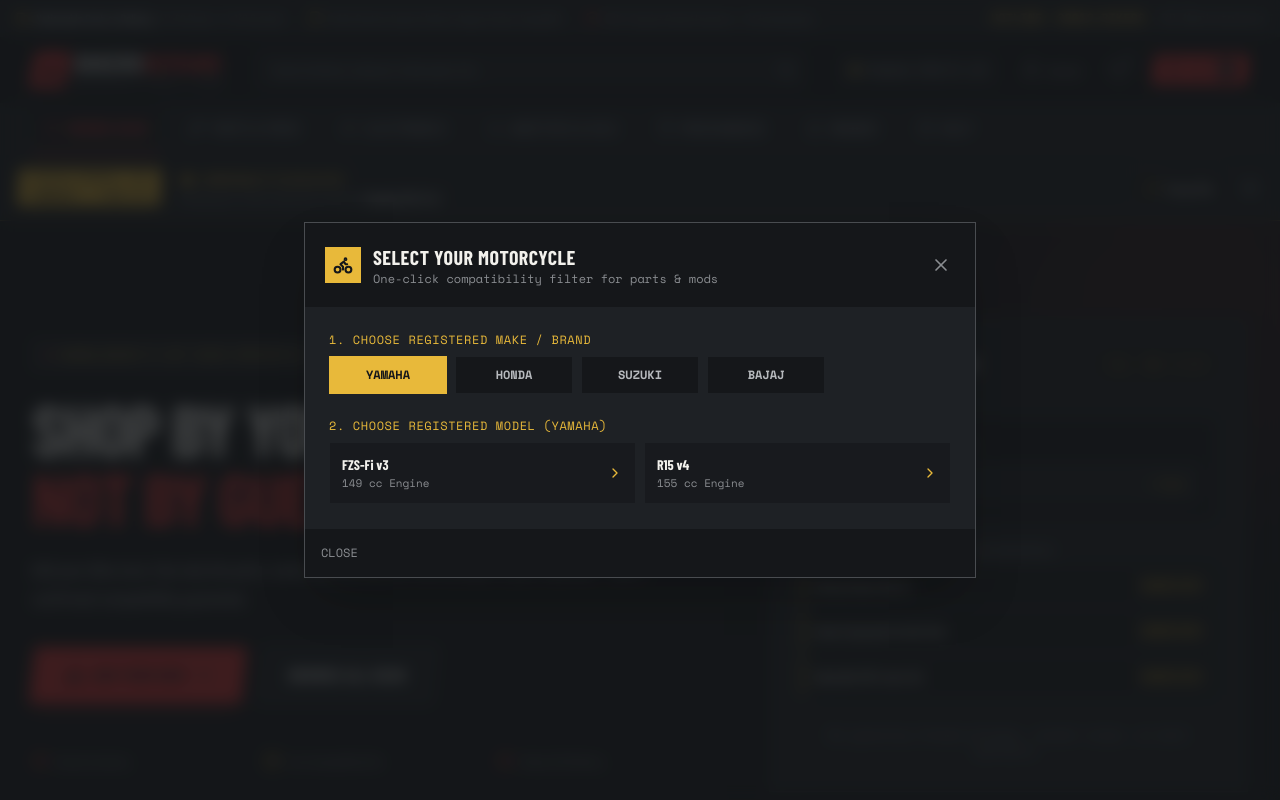
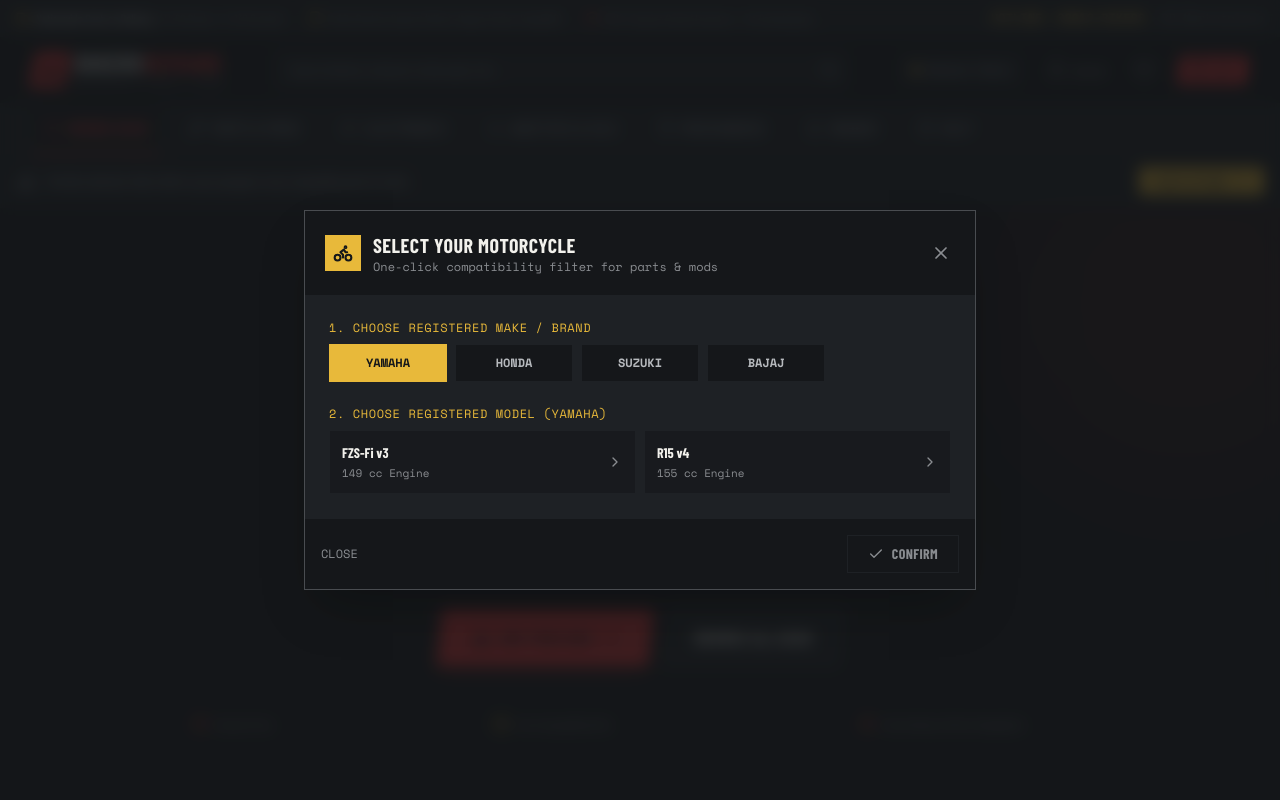
Before and after one commit to jahirul-pu/bikers-demand, a Next.js app: page / in a window 1280 px wide. Both pictures are taken after a click on the button "ADD YOUR BIKE". Shown: the top 800 px of the page. Built offline with nearby package versions, Linux system fonts and the light colour scheme; a web font is replaced by a local one.

Commit message:
feat: implement landing page layout with bike selection modal and category navigation components

```diff
--- a/src/app/page.tsx
+++ b/src/app/page.tsx
@@ -1,7 +1,8 @@
 "use client";
 
-import React, { useState } from "react";
+import React, { useState, useEffect } from "react";
 import UtilityBar from "@/components/layout/UtilityBar";
+import { LocalStorageDB } from "@/lib/localStorageDB";
 import Header from "@/components/layout/Header";
 import Navigation from "@/components/layout/Navigation";
 import BikeSelectionStrip from "@/components/landing/BikeSelectionStrip";
@@ -15,17 +16,61 @@
 import { Product } from "@/components/landing/ProductCard";
 
 export default function Home() {
-  // Bike state management
-  const [selectedBike, setSelectedBike] = useState<BikeOption | null>({
-    brand: "Yamaha",
-    model: "FZS-Fi",
-    variant: "v3",
-    cc: "149cc",
-  });
+  // Bike state management — loaded from user garage
+  const [selectedBike, setSelectedBike] = useState<BikeOption | null>(null);
   const [isBikeModalOpen, setIsBikeModalOpen] = useState(false);
-  const [cartCount, setCartCount] = useState(2);
-  const [favCount, setFavCount] = useState(1);
+  const [cartCount, setCartCount] = useState(0);
+  const [favCount, setFavCount] = useState(0);
   const [activeCategory, setActiveCategory] = useState("riding-gear");
+  const [isLoggedIn, setIsLoggedIn] = useState(false);
+
+  // Read primary bike (index 0) from garage on mount
+  const loadPrimaryBike = () => {
+    try {
+      const user = localStorage.getItem("bikers_demand_user");
+      const loggedIn = !!user;
+      setIsLoggedIn(loggedIn);
+
+      if (loggedIn) {
+        // Only read garage bike if logged in
+        const garage = LocalStorageDB.getUserGarage();
+        if (garage.length > 0) {
+          const primary = garage[0];
+          setSelectedBike({
+            brand: primary.brand,
+            model: primary.model,
+            variant: "",
+            cc: `${primary.displacementCc}cc`,
+          });
+        } else {
+          setSelectedBike(null);
+        }
+      } else {
+        // Guest — always blank, no persistent bike
+        setSelectedBike(null);
+      }
+
+      // Sync cart & fav counts
+      const cart = JSON.parse(localStorage.getItem("bikers_demand_cart") || "[]");
+      const favs = JSON.parse(localStorage.getItem("bikers_demand_favs") || "[]");
+      setCartCount(Array.isArray(cart) ? cart.reduce((s: number, i: {quantity?: number}) => s + (i.quantity ?? 1), 0) : 0);
+      setFavCount(Array.isArray(favs) ? favs.length : 0);
+    } catch {
+      // silent fail
+    }
+  };
+
+  useEffect(() => {
+    LocalStorageDB.init();
+    loadPrimaryBike();
+    window.addEventListener("storage", loadPrimaryBike);
+    window.addEventListener("focus", loadPrimaryBike);
+    return () => {
+      window.removeEventListener("storage", loadPrimaryBike);
+      window.removeEventListener("focus", loadPrimaryBike);
+    };
+  // eslint-disable-next-line react-hooks/exhaustive-deps
+  }, []);
 
   const bikeDisplayName = selectedBike
     ? `${selectedBike.brand} ${selectedBike.model} ${selectedBike.variant || ""}`.trim()
@@ -61,6 +106,7 @@
       {/* 4. Bike Selection Strip */}
       <BikeSelectionStrip
         selectedBike={selectedBike}
+        isLoggedIn={isLoggedIn}
         onOpenBikeModal={() => setIsBikeModalOpen(true)}
         onClearBike={() => setSelectedBike(null)}
       />
@@ -106,7 +152,33 @@
       <BikeSelectorModal
         isOpen={isBikeModalOpen}
         onClose={() => setIsBikeModalOpen(false)}
-        onSelectBike={(bike) => setSelectedBike(bike)}
+        onSelectBike={(bike) => {
+          setSelectedBike(bike);
+          // Only persist to garage if logged in
+          if (isLoggedIn) {
+            try {
+              const garage = LocalStorageDB.getUserGarage();
+              const slug = `${bike.brand}-${bike.model}`.toLowerCase().replace(/[^a-z0-9]+/g, "-");
+              const cc = parseInt(bike.cc?.replace(/[^0-9]/g, "") || "0", 10);
+              const existingIdx = garage.findIndex(
+                (b) => b.brand === bike.brand && b.model === bike.model
+              );
+              let updated;
+              if (existingIdx > -1) {
+                const [existing] = garage.splice(existingIdx, 1);
+                updated = [existing, ...garage];
+              } else {
+                updated = [
+                  { id: `gb-${Date.now()}`, brand: bike.brand, model: bike.model, displacementCc: cc, yearStart: 2018, yearEnd: 2026, slug },
+                  ...garage,
+                ];
+              }
+              LocalStorageDB.saveUserGarage(updated);
+              window.dispatchEvent(new Event("storage"));
+            } catch { /* silent */ }
+          }
+          setIsBikeModalOpen(false);
+        }}
         currentBike={selectedBike}
       />
     </div>
--- a/src/components/landing/BikeSelectionStrip.tsx
+++ b/src/components/landing/BikeSelectionStrip.tsx
@@ -1,5 +1,5 @@
 import React from "react";
-import { CheckCircle2, RefreshCw, XCircle } from "lucide-react";
+import { CheckCircle2, RefreshCw, XCircle, Bike, ArrowRight } from "lucide-react";
 
 interface BikeSelectionStripProps {
   selectedBike: {
@@ -8,17 +8,43 @@
     variant?: string;
     year?: string;
   } | null;
+  isLoggedIn?: boolean;
   onOpenBikeModal: () => void;
   onClearBike: () => void;
 }
 
 export default function BikeSelectionStrip({
   selectedBike,
+  isLoggedIn = false,
   onOpenBikeModal,
   onClearBike,
 }: BikeSelectionStripProps) {
-  if (!selectedBike) return null;
+  // No bike selected yet — show prompt for everyone
+  if (!selectedBike) {
+    return (
+      <div className="bg-asphalt-2/95 border-b border-asphalt-2 py-3 px-4 shadow-md">
+        <div className="max-w-7xl mx-auto flex flex-col sm:flex-row items-center justify-between gap-3">
+          <div className="flex items-center gap-3 text-steel">
+            <Bike className="w-5 h-5 text-steel shrink-0" />
+            <div>
+              <p className="text-xs sm:text-sm text-steel-light">
+                No bike selected. Add a bike to your garage to see compatible parts &amp; mods.
+              </p>
+            </div>
+          </div>
+          <button
+            onClick={onOpenBikeModal}
+            className="flex items-center gap-1.5 bg-plate-yellow text-asphalt hover:bg-plate-yellow/90 px-4 py-1.5 text-xs font-bold uppercase tracking-wide transition-colors shrink-0"
+          >
+            <span>Select My Bike</span>
+            <ArrowRight className="w-3.5 h-3.5" />
+          </button>
+        </div>
+      </div>
+    );
+  }
 
+  // Logged in with a primary bike selected
   const bikeDisplayName = `${selectedBike.brand} ${selectedBike.model} ${
     selectedBike.variant || ""
   }`.trim();
@@ -45,7 +71,7 @@
               <span>COMPATIBILITY FILTER ACTIVE</span>
             </div>
             <p className="text-xs text-steel">
-              Showing parts, mods & electronics matching{" "}
+              Showing parts, mods &amp; electronics matching{" "}
               <strong className="text-off-white font-semibold">{bikeDisplayName}</strong>
             </p>
           </div>
--- a/src/components/landing/BikeSelectorModal.tsx
+++ b/src/components/landing/BikeSelectorModal.tsx
@@ -1,7 +1,7 @@
 "use client";
 
 import React, { useState, useEffect } from "react";
-import { X, Bike, Check, Search, ChevronRight } from "lucide-react";
+import { X, Bike, Check, ChevronRight } from "lucide-react";
 import { LocalStorageDB, DBBike } from "@/lib/localStorageDB";
 
 export interface BikeOption {
@@ -26,48 +26,32 @@
 }: BikeSelectorModalProps) {
   const [bikesList, setBikesList] = useState<DBBike[]>([]);
   const [selectedBrand, setSelectedBrand] = useState<string>("Yamaha");
-  const [searchQuery, setSearchQuery] = useState<string>("");
+  const [pendingBike, setPendingBike] = useState<DBBike | null>(null);
 
   useEffect(() => {
+    if (isOpen) {
       LocalStorageDB.init();
       const bikes = LocalStorageDB.getBikes();
       setBikesList(bikes);
       if (bikes.length > 0) {
-      setSelectedBrand(bikes[0].brand);
+        setSelectedBrand(currentBike?.brand ?? bikes[0].brand);
+      }
+      setPendingBike(null);
     }
   }, [isOpen]);
 
   if (!isOpen) return null;
 
   const availableBrands = Array.from(new Set(bikesList.map((b) => b.brand)));
-  const filteredBikes = bikesList.filter((b) => {
-    if (searchQuery.trim()) {
-      const q = searchQuery.toLowerCase();
-      return b.brand.toLowerCase().includes(q) || b.model.toLowerCase().includes(q);
-    }
-    return b.brand === selectedBrand;
-  });
-
-  if (!isOpen) return null;
-
-  const handleBrandChange = (brand: string) => {
-    setSelectedBrand(brand);
-    const models = BIKE_DATABASE[brand];
-    if (models && models.length > 0) {
-      setSelectedModelObj(models[0]);
-      setSelectedVariant(models[0].variants[0] || "");
-    }
-  };
+  const filteredBikes = bikesList.filter((b) => b.brand === selectedBrand);
 
   const handleConfirm = () => {
-    if (!selectedModelObj) return;
+    if (!pendingBike) return;
     onSelectBike({
-      brand: selectedBrand,
-      model: selectedModelObj.model,
-      variant: selectedVariant,
-      cc: selectedModelObj.cc,
+      brand: pendingBike.brand,
+      model: pendingBike.model,
+      cc: `${pendingBike.displacementCc}cc`,
     });
-    onClose();
   };
 
   return (
@@ -84,7 +68,7 @@
                 Select Your Motorcycle
               </h3>
               <p className="text-xs text-steel font-mono">
-                One-click compatibility filter for parts & mods
+                One-click compatibility filter for parts &amp; mods
               </p>
             </div>
           </div>
@@ -98,7 +82,7 @@
         </div>
 
         {/* Modal Content */}
-        <div className="p-4 sm:p-6 space-y-6 max-h-[75vh] overflow-y-auto">
+        <div className="p-4 sm:p-6 space-y-6 max-h-[65vh] overflow-y-auto">
           {/* Step 1: Select Brand */}
           <div className="space-y-2">
             <label className="text-xs font-mono text-plate-yellow uppercase tracking-wider block">
@@ -108,7 +92,10 @@
               {availableBrands.map((brand) => (
                 <button
                   key={brand}
-                  onClick={() => setSelectedBrand(brand)}
+                  onClick={() => {
+                    setSelectedBrand(brand);
+                    setPendingBike(null);
+                  }}
                   className={`py-2.5 px-3 text-xs font-bold font-mono uppercase transition-all border ${
                     selectedBrand === brand
                       ? "bg-plate-yellow text-asphalt border-plate-yellow font-extrabold"
@@ -127,37 +114,68 @@
               2. Choose Registered Model ({selectedBrand})
             </label>
             <div className="grid grid-cols-1 sm:grid-cols-2 gap-2">
-              {filteredBikes.map((item) => (
+              {filteredBikes.length === 0 && (
+                <p className="text-steel text-xs font-mono col-span-2 py-4 text-center">
+                  No models found for {selectedBrand}.
+                </p>
+              )}
+              {filteredBikes.map((item) => {
+                const isSelected = pendingBike?.id === item.id;
+                return (
                   <button
                     key={item.id}
-                  onClick={() => {
-                    onSelectBike({
-                      brand: item.brand,
-                      model: item.model,
-                      cc: `${item.displacementCc}cc`,
-                    });
-                    onClose();
-                  }}
-                  className="p-3 text-left border border-asphalt-2 bg-asphalt/60 hover:bg-asphalt hover:border-plate-yellow text-steel hover:text-off-white flex items-center justify-between transition-all"
+                    onClick={() => setPendingBike(item)}
+                    className={`p-3 text-left border flex items-center justify-between transition-all ${
+                      isSelected
+                        ? "border-plate-yellow bg-plate-yellow/10 text-off-white"
+                        : "border-asphalt-2 bg-asphalt/60 hover:bg-asphalt hover:border-steel/50 text-steel hover:text-off-white"
+                    }`}
                   >
                     <div>
-                    <div className="font-bold text-sm text-off-white">{item.model}</div>
-                    <div className="text-[11px] font-mono text-steel">{item.displacementCc} cc Engine</div>
+                      <div className={`font-bold text-sm ${isSelected ? "text-plate-yellow" : "text-off-white"}`}>
+                        {item.model}
                       </div>
-                  <ChevronRight className="w-4 h-4 text-plate-yellow" />
+                      <div className="text-[11px] font-mono text-steel mt-0.5">
+                        {item.displacementCc} cc Engine
+                      </div>
+                    </div>
+                    {isSelected ? (
+                      <Check className="w-4 h-4 text-plate-yellow shrink-0" />
+                    ) : (
+                      <ChevronRight className="w-4 h-4 text-steel shrink-0" />
+                    )}
                   </button>
-              ))}
+                );
+              })}
             </div>
           </div>
         </div>
 
-        {/* Modal Actions Footer */}
-        <div className="bg-asphalt p-4 border-t border-asphalt-2 flex justify-between items-center">
+        {/* Modal Footer */}
+        <div className="bg-asphalt p-4 border-t border-asphalt-2 flex justify-between items-center gap-3">
           <button
             onClick={onClose}
-            className="text-xs text-steel hover:text-off-white font-mono uppercase"
+            className="text-xs text-steel hover:text-off-white font-mono uppercase transition-colors"
           >
             Close
+          </button>
+
+          <button
+            onClick={handleConfirm}
+            disabled={!pendingBike}
+            className={`flex items-center gap-2 px-5 py-2 text-sm font-bold uppercase tracking-wide transition-all ${
+              pendingBike
+                ? "bg-plate-yellow text-asphalt hover:bg-plate-yellow/90"
+                : "bg-asphalt border border-asphalt-2 text-steel cursor-not-allowed"
+            }`}
+          >
+            <Check className="w-4 h-4" />
+            Confirm
+            {pendingBike && (
+              <span className="font-mono text-xs font-normal opacity-80">
+                — {pendingBike.brand} {pendingBike.model}
+              </span>
+            )}
           </button>
         </div>
       </div>
--- a/src/components/landing/HeroSection.tsx
+++ b/src/components/landing/HeroSection.tsx
@@ -1,5 +1,5 @@
 import React from "react";
-import { Bike, ShieldCheck, ArrowRight, Wrench, CheckCircle } from "lucide-react";
+import { Bike, ArrowRight, CheckCircle } from "lucide-react";
 
 interface HeroSectionProps {
   onOpenBikeModal: () => void;
@@ -19,9 +19,9 @@
       <div className="absolute -top-24 -right-24 w-96 h-96 bg-ignition-red/10 rounded-full blur-3xl pointer-events-none" />
 
       <div className="max-w-7xl mx-auto px-4 sm:px-6 lg:px-8 relative z-10">
-        <div className="grid lg:grid-cols-12 gap-8 lg:gap-12 items-center">
-          {/* Left Column: Headlines & CTAs */}
-          <div className="lg:col-span-7 space-y-6 text-center lg:text-left">
+        <div className="max-w-4xl mx-auto">
+          {/* Hero Content */}
+          <div className="space-y-6 text-center">
             {/* Tagline Badge */}
             <div className="inline-flex items-center gap-2 bg-asphalt-2 border border-steel/30 px-3 py-1.5 text-xs text-plate-yellow font-mono uppercase tracking-wider">
               <span className="w-2 h-2 rounded-full bg-ignition-red animate-pulse" />
@@ -35,12 +35,12 @@
             </h1>
 
             {/* Supporting Copy */}
-            <p className="text-steel-light text-base sm:text-lg max-w-2xl mx-auto lg:mx-0 font-light leading-relaxed">
+            <p className="text-steel-light text-base sm:text-lg max-w-2xl mx-auto font-light leading-relaxed">
               Add your bike once. See only the parts, mods, and accessories that actually fit your machine — 100% confirmed compatibility guarantee.
             </p>
 
             {/* Action Buttons */}
-            <div className="flex flex-col sm:flex-row items-center justify-center lg:justify-start gap-4 pt-2">
+            <div className="flex flex-col sm:flex-row items-center justify-center gap-4 pt-2">
               {/* Primary CTA */}
               <button
                 onClick={onOpenBikeModal}
@@ -66,75 +66,15 @@
             <div className="pt-6 border-t border-asphalt-2/80 grid grid-cols-3 gap-2 text-left">
               <div className="flex items-center gap-2 text-xs text-steel">
                 <CheckCircle className="w-4 h-4 text-ignition-red shrink-0" />
-                <span>Genuine Inventory</span>
+                <span>Genuine Parts</span>
               </div>
               <div className="flex items-center gap-2 text-xs text-steel">
                 <CheckCircle className="w-4 h-4 text-plate-yellow shrink-0" />
                 <span>Zero Compatibility Risk</span>
               </div>
-              <div className="flex items-center gap-2 text-xs text-steel">
+              <div className="flex items-center gap-2 text-xs text-steel justify-center">
                 <CheckCircle className="w-4 h-4 text-ignition-red shrink-0" />
-                <span>Dhaka & BD Delivery</span>
-              </div>
-            </div>
-          </div>
-
-          {/* Right Column: Hero Visual Card */}
-          <div className="lg:col-span-5 relative">
-            <div className="relative bg-asphalt-2 border border-steel/20 p-6 sm:p-8 shadow-2xl space-y-6">
-              {/* Card Badge */}
-              <div className="flex justify-between items-center border-b border-asphalt pb-4">
-                <div className="flex items-center gap-2">
-                  <Wrench className="w-5 h-5 text-plate-yellow" />
-                  <span className="display-font text-lg uppercase font-bold text-off-white">
-                    Compatibility Matrix
-                  </span>
-                </div>
-                <span className="text-[10px] font-mono bg-asphalt px-2 py-1 text-plate-yellow border border-plate-yellow/30">
-                  REAL-TIME FILTER
-                </span>
-              </div>
-
-              {/* Interactive Demo Selector Mockup */}
-              <div className="space-y-3 bg-asphalt p-4 border border-asphalt-2">
-                <label className="text-xs text-steel uppercase font-mono block">
-                  1. Select Make & Model
-                </label>
-                <div className="bg-asphalt-2 text-off-white px-3 py-2 text-sm border border-steel/30 flex justify-between items-center">
-                  <span className="font-medium">Yamaha FZS-Fi v3 (149cc)</span>
-                  <span className="text-xs text-plate-yellow">✓ Active</span>
-                </div>
-              </div>
-
-              {/* Dynamic Filter Output Demo */}
-              <div className="space-y-2">
-                <span className="text-xs text-steel font-mono uppercase block">
-                  2. Showing 48 Verified Accessories:
-                </span>
-                <div className="space-y-2">
-                  <div className="bg-asphalt/80 p-2.5 flex items-center justify-between border-l-2 border-plate-yellow text-xs">
-                    <span className="text-off-white font-medium">Racing Exhaust Slip-On</span>
-                    <span className="bg-plate-yellow/20 text-plate-yellow px-1.5 py-0.5 text-[10px] font-mono">
-                      EXACT FIT
-                    </span>
-                  </div>
-                  <div className="bg-asphalt/80 p-2.5 flex items-center justify-between border-l-2 border-plate-yellow text-xs">
-                    <span className="text-off-white font-medium">Chain & Sprocket Kit (428-132L)</span>
-                    <span className="bg-plate-yellow/20 text-plate-yellow px-1.5 py-0.5 text-[10px] font-mono">
-                      EXACT FIT
-                    </span>
-                  </div>
-                  <div className="bg-asphalt/80 p-2.5 flex items-center justify-between border-l-2 border-plate-yellow text-xs">
-                    <span className="text-off-white font-medium">Adjustable CNC Levers Set</span>
-                    <span className="bg-plate-yellow/20 text-plate-yellow px-1.5 py-0.5 text-[10px] font-mono">
-                      EXACT FIT
-                    </span>
-                  </div>
-                </div>
-              </div>
-
-              <div className="pt-2 text-center text-xs text-steel font-mono">
-                No guessing thread pitches, socket sizes, or bolt patterns.
+                <span>Home Delivery All Over Bangladesh</span>
               </div>
             </div>
           </div>
```
Also changed, not shown: src/components/landing/CategoryGrid.tsx (+1 -6 lines). Lines whose indentation alone changed are shown as unchanged.
